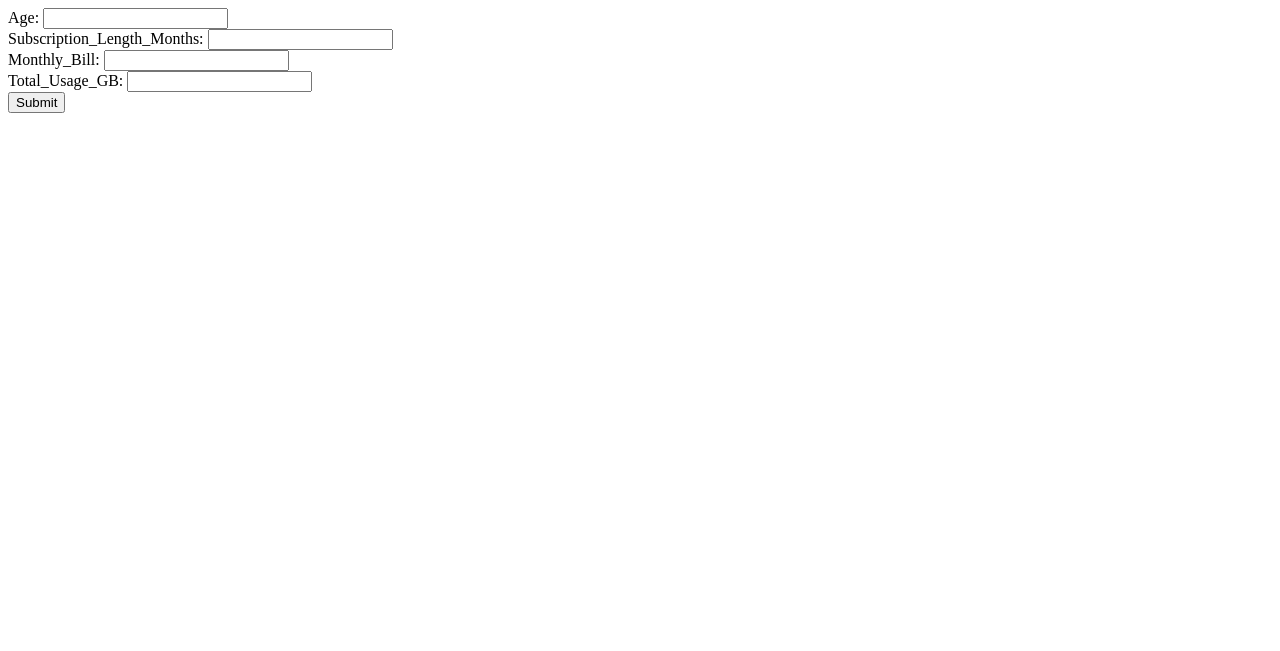
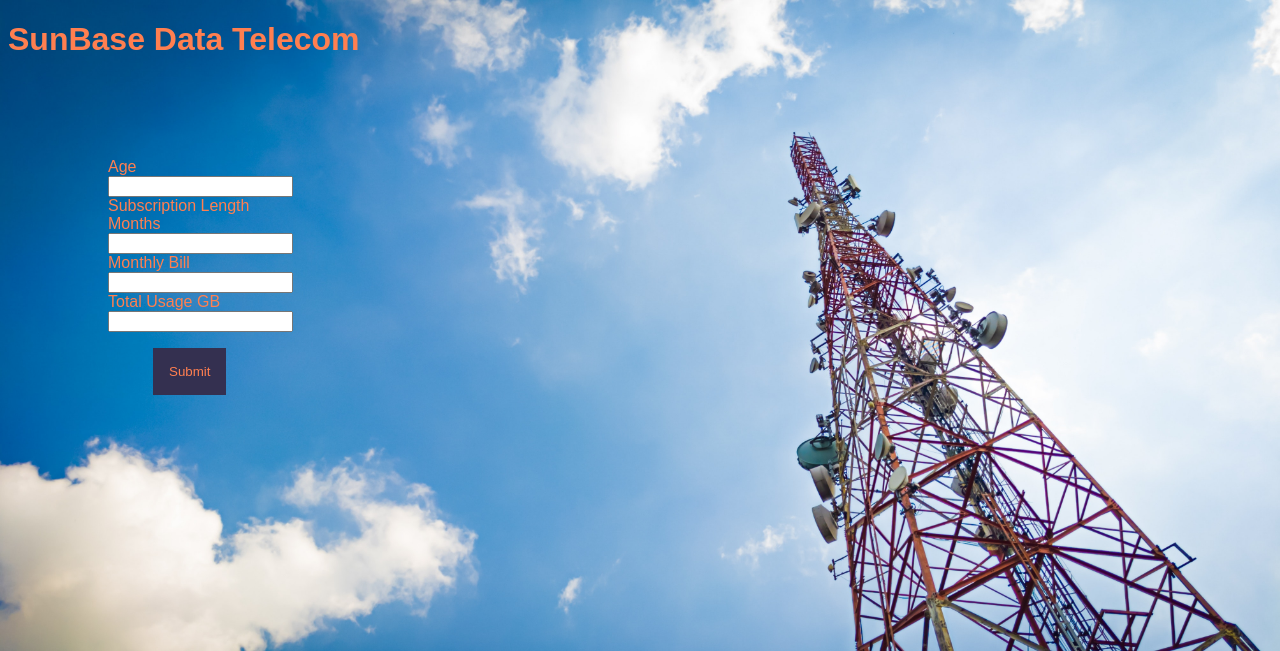
Before and after one commit to animeshdebug7/Customer-Churn-Prediction, a Flask app: page / in a window 1280 px wide. Shown: the top 651 px of the page. Run offline with Flask 3, Linux system fonts and the light colour scheme.

Commit message:
Add files via upload

```diff
--- a/app.py
+++ b/app.py
@@ -16,17 +16,19 @@ def home():
 def predict():
     if request.method == "POST":
        data = []
+       lst = []
        Age = request.form.get("Age")
        Subscription_Length_Months = request.form.get("Subscription_Length_Months")
        Monthly_Bill = request.form.get("Monthly_Bill")
        Total_Usage_GB = request.form.get("Total_Usage_GB")
-       data.append(Age)
-       data.append(Subscription_Length_Months)
-       data.append(Monthly_Bill)
-       data.append(Total_Usage_GB)
-       data = list(data)
-       model.predict(data)
-    return render_template('result.html', result = data)
+       data.append(int(Age))
+       data.append(int(Subscription_Length_Months))
+       data.append(int(Monthly_Bill))
+       data.append(int(Total_Usage_GB))
+       lst.append(data)
+       print(lst)
+       res = model.predict(lst)
+    return render_template('result.html', result = res)
 
 if __name__ == '__main__':
     app.run(debug = True)
--- a/templates/home.html
+++ b/templates/home.html
@@ -5,13 +5,56 @@
     <meta name="viewport" content="width=device-width, initial-scale=1.0">
     <title>Home</title>
 </head>
-<body>
-    <form action="\result" method="post">
-        Age: <input type="number" name = "Age">  <br />
-        Subscription_Length_Months: <input type="number" name = "Subscription_Length_Months" /> <br />
-        Monthly_Bill: <input type="number" name = "Monthly_Bill">  <br />
-        Total_Usage_GB: <input type="number" name="Total_Usage_GB" /><br />
-        <input type="submit" value="Submit" />
+<body style="background-image: url('static/back.jpg');">
+    <h1>SunBase Data Telecom</h1>
+    <form action="\result" method="post" class = "form">
+        Age <input type="number" name = "Age">  <br />
+        Subscription Length Months <input type="number" name = "Subscription_Length_Months" /> <br />
+        Monthly Bill <input type="number" name = "Monthly_Bill">  <br />
+        Total Usage GB <input type="number" name="Total_Usage_GB" /><br />
+        <input type="submit" value="Submit" id="btn"/>
     </form>
 </body>
+<style>
+
+
+body
+{
+    background-size: 100%;
+    background-repeat: no-repeat;
+    color: coral;
+    font-family: sans-serif;
+}
+
+.form
+{
+    max-width: 150px;
+    margin-left: 100px;
+    margin-top: 100px;
+}
+
+#Age #Subscription_Length_Months #Monthly_Bill #Total_Usage_GB
+{
+    padding: 1rem;
+}
+
+#btn
+{
+    border: 0;
+    background-color: #343050;
+    padding: 1rem;
+    color: coral;
+    margin: 1rem;
+    margin-left: 30%;
+    transition-duration: 0.3s;
+    &:hover
+    {
+        background-color: coral;
+        color: #343050;
+
+    }
+}
+
+</style>
+
 </html>
```
Also changed, not shown: templates/result.html (+19 -2 lines), static/back.jpg (added).
